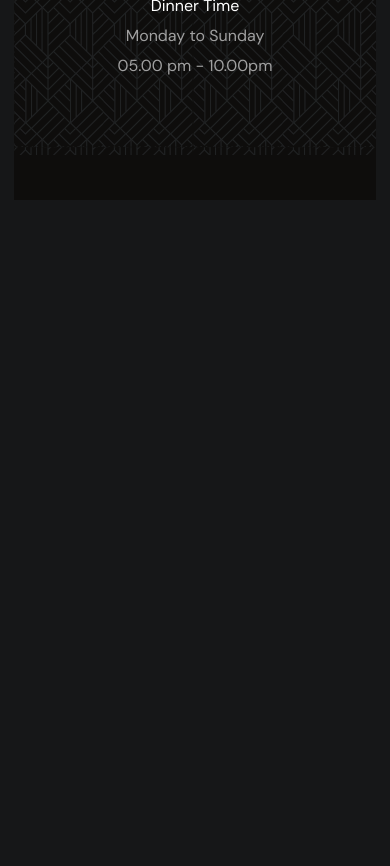
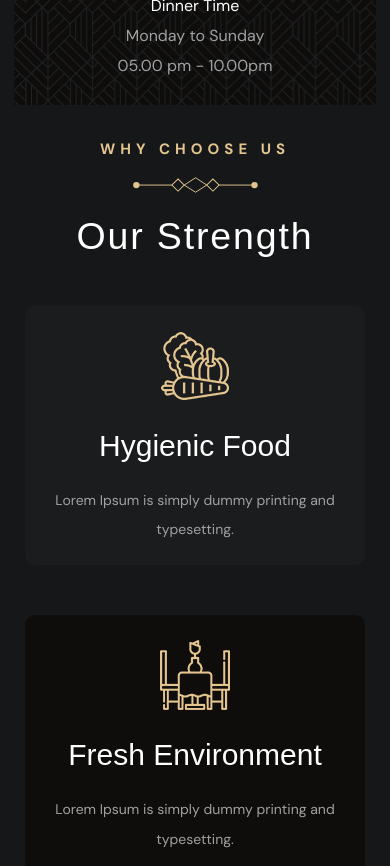
Before and after one commit to Real-Milad/grilli-restaurant, a React (Vite) app: page / in a window 390 px wide. Shown: the part 9200-10066 px from the top of the page. Before the commit the page ends 9400 px from the top, so only its background shows below. Built offline with nearby package versions, Linux system fonts and the light colour scheme; a web font is replaced by a local one.

Commit message:
Create Features section and response

```diff
--- a/src/App.jsx
+++ b/src/App.jsx
@@ -1,5 +1,6 @@
 import { About } from "./components/core/About"
 import { BookOnline } from "./components/core/BookOnline"
+import { Features } from "./components/core/Features"
 import { Header } from "./components/core/Header"
 import { Hero } from "./components/core/Hero"
 import { Menu } from "./components/core/Menu"
@@ -20,6 +21,7 @@
       <Special />
       <Menu />
       <Reserve />
+      <Features />
     </div>
   )
 }
--- a/src/components/core/BookOnline.jsx
+++ b/src/components/core/BookOnline.jsx
@@ -4,7 +4,7 @@
 
 
   return (
-    <div className="flex flex-col w-[93%] bg-smoky-black-2 mx-auto mt-20 py-18 lg:flex-row lg:w-[80%] lg:py-0">
+    <div className="flex flex-col w-[93%] bg-smoky-black-2 mx-auto mt-20 pt-18 lg:flex-row lg:w-[80%] lg:py-0">
 
       <div className="px-7 md:px-0 lg:flex-2 lg:py-20 lg:px-15">
         <h2 className="text-6xl font-Story mb-3 lg:text-8xl">Online Reservation</h2>
@@ -41,7 +41,7 @@
         </div>
       </div>
 
-      <div className="relative overflow-hidden text-center bg-[url(/form-pattern.png)] w-full py-20 lg:flex-1">
+      <div className="relative overflow-hidden text-center bg-[url(/form-pattern.png)] w-full  pt-20 lg:flex-1">
 
         <p className="font-secondary text-5xl mb-20 lg:text-8xl">Contact Us</p>
 
--- /dev/null
+++ b/src/components/core/Features.jsx
@@ -0,0 +1,25 @@
+import { feature } from "../../data/data"
+import { Subtitle } from "../shared/Subtitle"
+
+export const Features = () => {
+
+  return (
+    <div className="w-full mt-540 px-10 pb-20 md:mt-430 lg:mt-270 lg:px-50">
+
+      <Subtitle title="Why Choose Us"/>
+
+      <h3 className="text-center mt-10 text-6xl font-Story tracking-wider mb-20">Our Strength</h3>
+
+      <div className="md:grid md:grid-cols-2 md:gap-10 lg:grid-cols-4">
+        {feature.map((item, index) =>
+          <div className={`group text-center rounded-2xl mb-20 py-8 px-8 ${index === 0 || index === 2 ? "bg-eerie-black-2" : "bg-smoky-black-1"}`}>
+            <img src={item.img} alt={item.title} className="group-hover:animate-[feature_500ms] mx-auto mb-10"/>
+            <h3 className="mb-10 font-Story text-5xl">{item.title}</h3>
+            <p className="text-[14px] text-neutral-400">{item.info}</p>
+          </div>
+        )}
+      </div>
+
+    </div>
+  )
+}
--- a/src/components/core/Menu.jsx
+++ b/src/components/core/Menu.jsx
@@ -6,7 +6,7 @@
 export const Menu = () => {
 
   return (
-    <section className="w-full py-25 px-6 flex-center flex-col gap-9 relative">
+    <section className="w-full py-25 px-6 flex-center flex-col gap-9 relative overflow-hidden">
 
       <img src={shape5} alt="" className="absolute top-2 left-2 -z-1" />
 
--- a/src/data/data.js
+++ b/src/data/data.js
@@ -27,3 +27,28 @@
     info: "Avocados with crab meat, red onion, crab salad stuffed red bell pepper"
   },
 ]
+
+
+// ---------------------------------------------------------------------------------------------------
+import { featureImg } from "./imgData.js";
+const { feature1, feature2, feature3, feature4 } = featureImg
+
+export const feature = [
+  {
+    id: 100, img: feature1, title: "Hygienic Food",
+    info: "Lorem Ipsum is simply dummy printing and typesetting."
+  },
+  {
+    id: 200, img: feature2, title: "Fresh Environment",
+    info: "Lorem Ipsum is simply dummy printing and typesetting."
+  },
+  {
+    id: 300, img: feature3, title: "Skilled Chefs",
+    info: "Lorem Ipsum is simply dummy printing and typesetting."
+  },
+  {
+    id: 400, img: feature4, title: "Event & Party",
+    info: "Lorem Ipsum is simply dummy printing and typesetting."
+  },
+]
+// -----------------------------------------------------------------------------------------------
--- a/src/data/imgData.js
+++ b/src/data/imgData.js
@@ -1,12 +1,9 @@
 import badge from "../assets/badge-1.png"
-import seperator from "../assets/separator.svg"
 import shape6 from "../assets/shape-6.png"
 import shape9 from "../assets/shape-9.png"
+import seperator from "../assets/separator.svg"
 import specialBanner from "../assets/special-dish-banner.jpg";
 export const specialImages = { badge, seperator, shape6, shape9, specialBanner }
-
-
-
 
 import menu1 from "../assets/menu-1.png";
 import menu2 from "../assets/menu-2.png";
@@ -15,3 +12,9 @@
 import menu5 from "../assets/menu-5.png";
 import menu6 from "../assets/menu-6.png";
 export const menuImages = { menu1, menu2, menu3, menu4, menu5, menu6 };
+
+import feature1 from "../assets/features-icon-1.png";
+import feature2 from "../assets/features-icon-2.png";
+import feature3 from "../assets/features-icon-3.png";
+import feature4 from "../assets/features-icon-4.png";
+export const featureImg = { feature1, feature2, feature3, feature4 };
--- a/src/styles/index.css
+++ b/src/styles/index.css
@@ -396,6 +396,12 @@
 }
 
 
+@keyframes feature {
+  0% { transform: scale(1); }
+  50% { transform: scale(0) rotate(90deg); }
+  100% { transform: scale(1); }
+}
+
 
 input, select, textarea {
   @apply border border-white-alpha-20 bg-eerie-black-2 text-white placeholder:text-white mb-10 block
```
